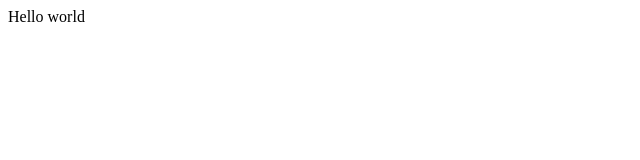
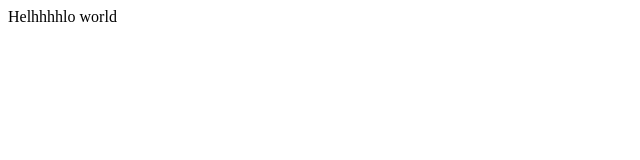
Before and after one commit to Surajgunagi7/Demo-repo, a plain HTML site: page index.html in a window 1280 px wide. Shown: the full height of the page, 0-640 px from the left. Drawn offline with Linux system fonts and the light colour scheme.

Commit message:
Update index.html

```diff
--- a/index.html
+++ b/index.html
@@ -6,7 +6,7 @@
     <title>Hello World </title>
 </head>
 <body>
-    Hello world
+    Helhhhhlo world
 </body>
 </html>
 
```
